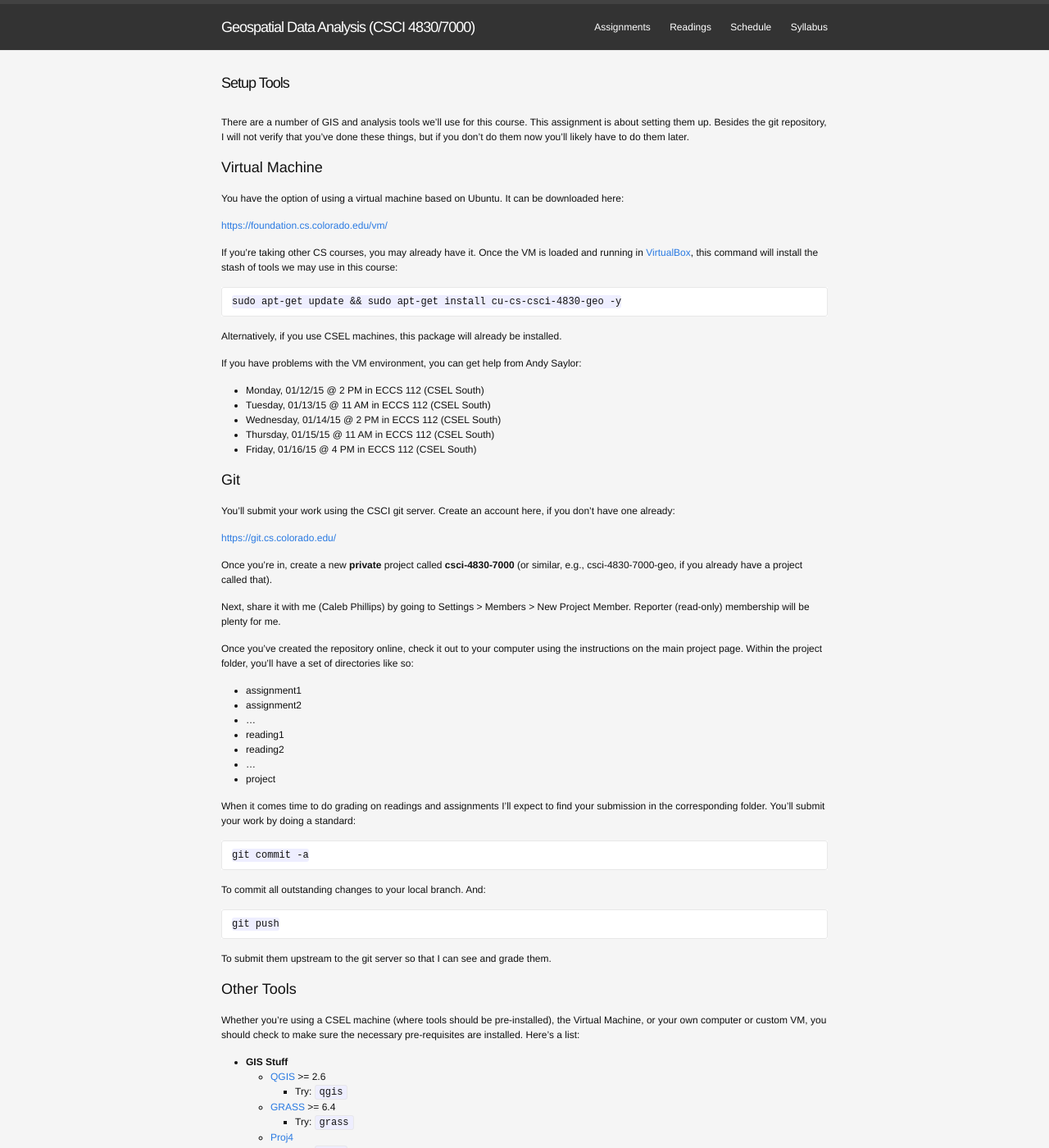
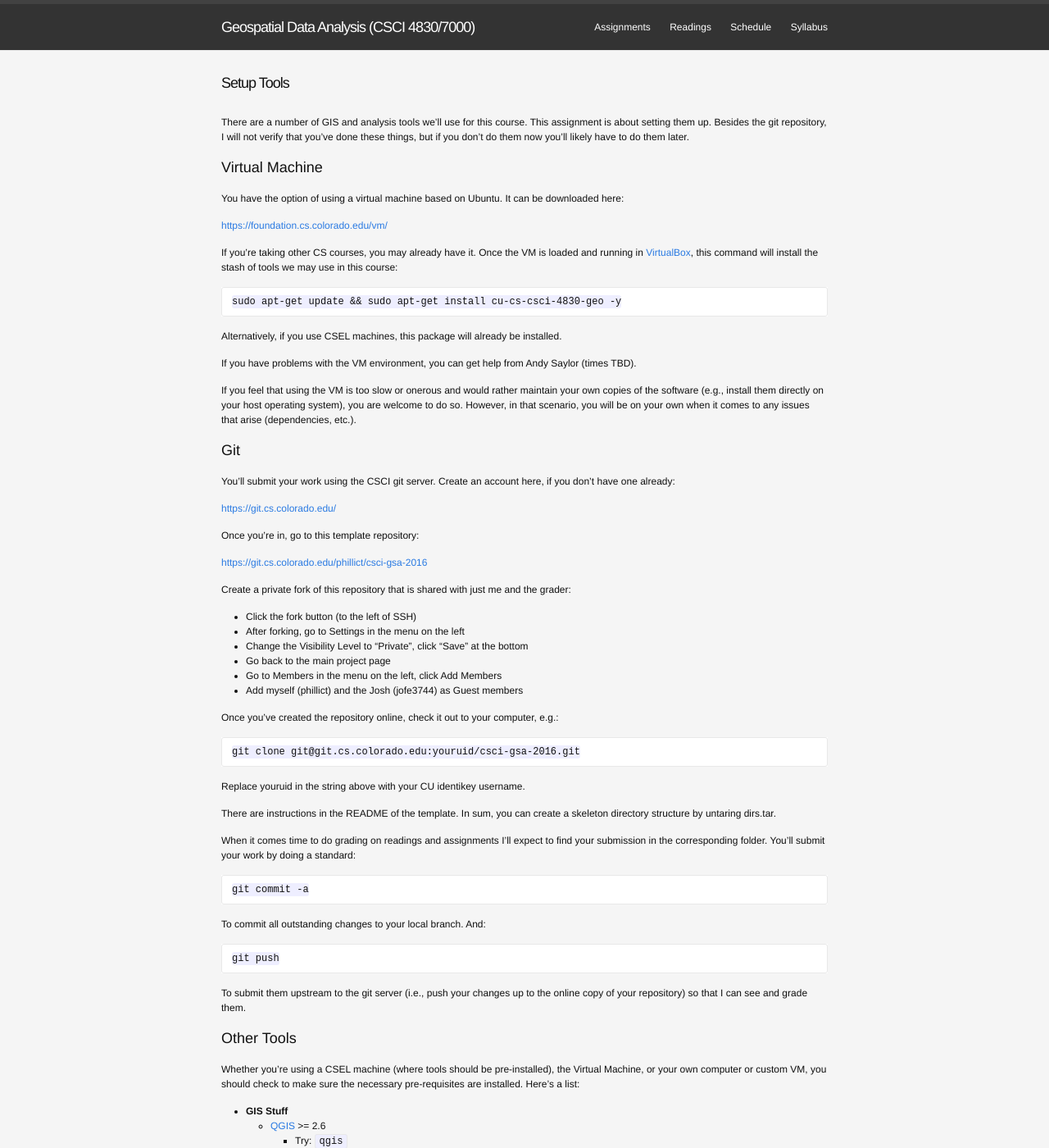
Before and after one commit to somerandomsequence/csci-4830-7000-gsa, a Jekyll site: the page built from assignments/setup.md, in a window 1280 px wide and 1400 px high. Shown: the whole window at 82% size. Built offline with Jekyll 4.4.1, drawn with Linux system fonts in a browser that asks for light colours; some of the changed text lies outside the part shown.

Commit message:
New assignments

````diff
--- a/assignments/setup.md
+++ b/assignments/setup.md
@@ -21,13 +21,9 @@ sudo apt-get update && sudo apt-get install cu-cs-csci-4830-geo -y
 
 Alternatively, if you use CSEL machines, this package will already be installed.
 
-If you have problems with the VM environment, you can get help from Andy Saylor:
+If you have problems with the VM environment, you can get help from Andy Saylor (times TBD).
 
-  * Monday, 01/12/15 @ 2 PM in ECCS 112 (CSEL South)
-  * Tuesday, 01/13/15 @ 11 AM in ECCS 112 (CSEL South)
-  * Wednesday, 01/14/15 @ 2 PM in ECCS 112 (CSEL South)
-  * Thursday, 01/15/15 @ 11 AM in ECCS 112 (CSEL South)
-  * Friday, 01/16/15 @ 4 PM in ECCS 112 (CSEL South)
+If you feel that using the VM is too slow or onerous and would rather maintain your own copies of the software (e.g., install them directly on your host operating system), you are welcome to do so. However, in that scenario, you will be on your own when it comes to any issues that arise (dependencies, etc.).
 
 ## Git
 
@@ -35,19 +31,28 @@ You'll submit your work using the CSCI git server. Create an account here, if yo
 
 [https://git.cs.colorado.edu/](https://git.cs.colorado.edu/users/sign_in)
 
-Once you're in, create a new **private** project called **csci-4830-7000** (or similar, e.g., csci-4830-7000-geo, if you already have a project called that).
+Once you're in, go to this template repository:
 
-Next, share it with me (Caleb Phillips) by going to Settings > Members > New Project Member. Reporter (read-only) membership will be plenty for me.
+[https://git.cs.colorado.edu/phillict/csci-gsa-2016](https://git.cs.colorado.edu/phillict/csci-gsa-2016)
 
-Once you've created the repository online, check it out to your computer using the instructions on the main project page. Within the project folder, you'll have a set of directories like so:
+Create a private fork of this repository that is shared with just me and the grader:
 
-  * assignment1
-  * assignment2
-  * ...
-  * reading1
-  * reading2
-  * ...
-  * project
+  * Click the fork button (to the left of SSH)
+  * After forking, go to Settings in the menu on the left
+  * Change the Visibility Level to "Private", click "Save" at the bottom
+  * Go back to the main project page
+  * Go to Members in the menu on the left, click Add Members
+  * Add myself (phillict) and the Josh (jofe3744) as Guest members
+
+Once you've created the repository online, check it out to your computer, e.g.:
+
+```
+git clone git@git.cs.colorado.edu:youruid/csci-gsa-2016.git
+```
+
+Replace youruid in the string above with your CU identikey username.
+
+There are instructions in the README of the template. In sum, you can create a skeleton directory structure by untaring dirs.tar.
 
 When it comes time to do grading on readings and assignments I'll expect to find your submission in the corresponding folder. You'll submit your work by doing a standard:
 
@@ -61,7 +66,7 @@ To commit all outstanding changes to your local branch. And:
 git push
 ```
 
-To submit them upstream to the git server so that I can see and grade them.
+To submit them upstream to the git server (i.e., push your changes up to the online copy of your repository) so that I can see and grade them.
 
 ## Other Tools
 
@@ -90,8 +95,11 @@ Whether you're using a CSEL machine (where tools should be pre-installed), the V
       * Try: ```R --version```
     * [Python](https://www.python.org/) >= 2.7
       * Try: ```python --version```
+      * May be easiest to install the [Anaconda distribution](https://www.continuum.io/downloads)
   * **Misc**
     * [Git](http://git-scm.com/) >= 1.9
       * Try: ```git --version```
+    * [R Studio Desktop](https://www.rstudio.com/)
+    * [iPython Notebooks](http://ipython.org/)
 
 Choosing to install everything yourself, on your own machine or VM is definitely an option, but it is at your own risk. If you run into difficulties (OSX can be a particular headache at times), you should punt to the consistent environment of the standard VM or CSEL machines.
````
Also changed, not shown: assignments/census.md (added, +46 -0 lines), assignments/guts.md (added, +20 -0 lines), assignments/index.md (+6 -4 lines), assignments/project.md (+1 -1 lines).
